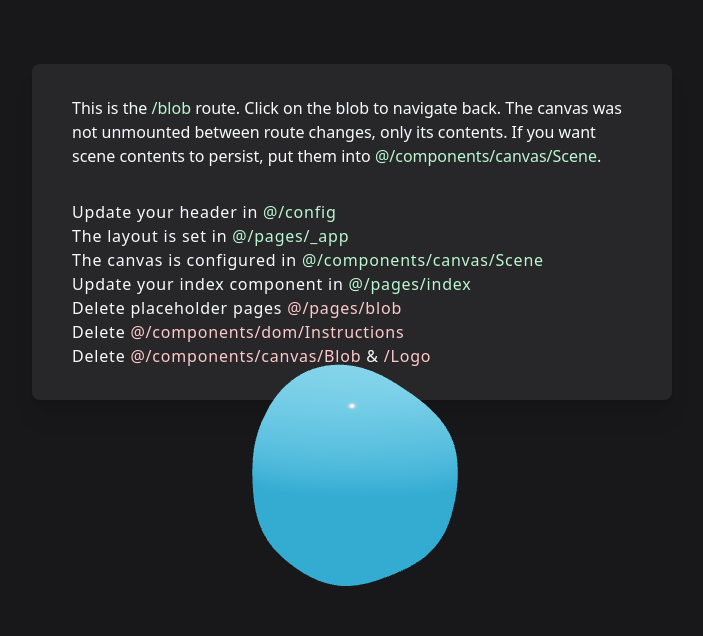
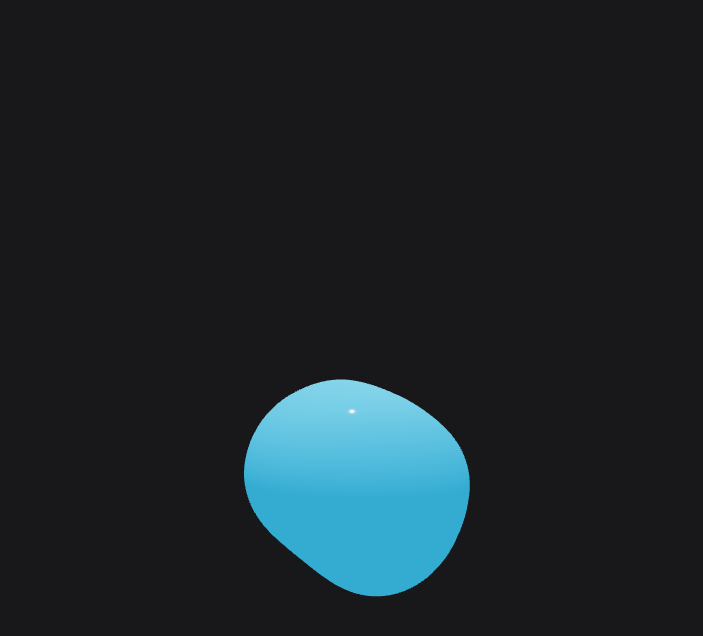
Before and after one commit to jasonxuyang/lmc4733-noisepollution, a Next.js app: page /blob in a window 1280 px wide. Shown: the top 636 px of the page, without its empty margins (288-991 px from the left). Built offline with nearby package versions, Linux system fonts and the light colour scheme.

Commit message:
chore: code cleanup

```diff
--- a/src/components/canvas/Blob.jsx
+++ b/src/components/canvas/Blob.jsx
@@ -1,25 +1,15 @@
 import { useState, useEffect, useRef } from 'react'
-import { useRouter } from 'next/router'
-import useAudio from '../../hooks/useAudio'
-import useAnimationFrame from '../../hooks/useAnimationFrame'
+import useAudio from '@/hooks/useAudio'
+import useAnimationFrame from '@/hooks/useAnimationFrame'
 import { useCursor, MeshDistortMaterial } from '@react-three/drei'
-import { useFrame } from '@react-three/fiber'
+import { rgbToHex } from '@/helpers/utils'
 
 export default function Blob({ route, ...props }) {
-  const router = useRouter()
   const [hovered, hover] = useState(false)
   const [color, setColor] = useState('hotpink')
   const [size, setSize] = useState(1)
   const { toggleAudio, getByteFrequencyData } = useAudio('audio/relaxing_forest.mp3')
   useCursor(hovered)
-
-  const rgbToHex = (r, g, b) => {
-    return '#' + ((1 << 24) | (r << 16) | (g << 8) | b).toString(16).slice(1)
-  }
-
-  const scale = (number, inMin, inMax, outMin, outMax) => {
-    return ((number - inMin) * (outMax - outMin)) / (inMax - inMin) + outMin
-  }
 
   useAnimationFrame(() => {
     const data = getByteFrequencyData()
--- /dev/null
+++ b/src/helpers/utils.ts
@@ -0,0 +1,7 @@
+export const rgbToHex = (r, g, b) => {
+  return '#' + ((1 << 24) | (r << 16) | (g << 8) | b).toString(16).slice(1)
+}
+
+export const scale = (number, inMin, inMax, outMin, outMax) => {
+  return ((number - inMin) * (outMax - outMin)) / (inMax - inMin) + outMin
+}
--- a/src/pages/blob.jsx
+++ b/src/pages/blob.jsx
@@ -1,17 +1,8 @@
 import dynamic from 'next/dynamic'
-import Instructions from '@/components/dom/Instructions'
 
 const Blob = dynamic(() => import('@/components/canvas/Blob'), { ssr: false })
 
-export default function Page(props) {
-  return (
-    <Instructions>
-      This is the <span className='text-green-200'>/blob</span> route. Click on the blob to navigate back. The canvas
-      was not unmounted between route changes, only its contents. If you want scene contents to persist, put them into{' '}
-      <span className='text-green-200'>@/components/canvas/Scene</span>.
-    </Instructions>
-  )
-}
+export default function Page(props) {}
 
 Page.canvas = (props) => <Blob route='/' position-y={-0.75} />
 
--- a/src/pages/index.jsx
+++ b/src/pages/index.jsx
@@ -1,7 +1,6 @@
 import dynamic from 'next/dynamic'
-import useAudio from '../hooks/useAudio'
-import useAnimationFrame from '../hooks/useAnimationFrame'
-import { useState, useRef } from 'react'
+import { useRouter } from 'next/router'
+import { useEffect } from 'react'
 
 // Dynamic import is used to prevent a payload when the website starts, that includes threejs, r3f etc..
 // WARNING ! errors might get obfuscated by using dynamic import.
@@ -11,26 +10,11 @@ const Logo = dynamic(() => import('@/components/canvas/Logo'), { ssr: false })
 
 // Dom components go here
 export default function Page(props) {
-  const { audioContext, audioElement, analyser, source, playAudio, pauseAudio, getByteFrequencyData } =
-    useAudio('audio/relaxing_forest.mp3')
-  const test = useRef(0)
-
-  // useAnimationFrame(() => {
-  //   test.current = getByteFrequencyData()[0]
-  //   console.log(test.current)
-  // })
-
-  return (
-    <div>
-      <div onClick={playAudio}>Play</div>
-      <div onClick={pauseAudio}>Pause</div>
-    </div>
-  )
+  const router = useRouter()
+  useEffect(() => {
+    router.push('/blob')
+  }, [router])
 }
-
-// Canvas components go here
-// It will receive same props as the Page component (from getStaticProps, etc.)
-Page.canvas = (props) => <Logo scale={0.5} route='/blob' position-y={-1} />
 
 export async function getStaticProps() {
   return { props: { title: 'Index' } }
```
